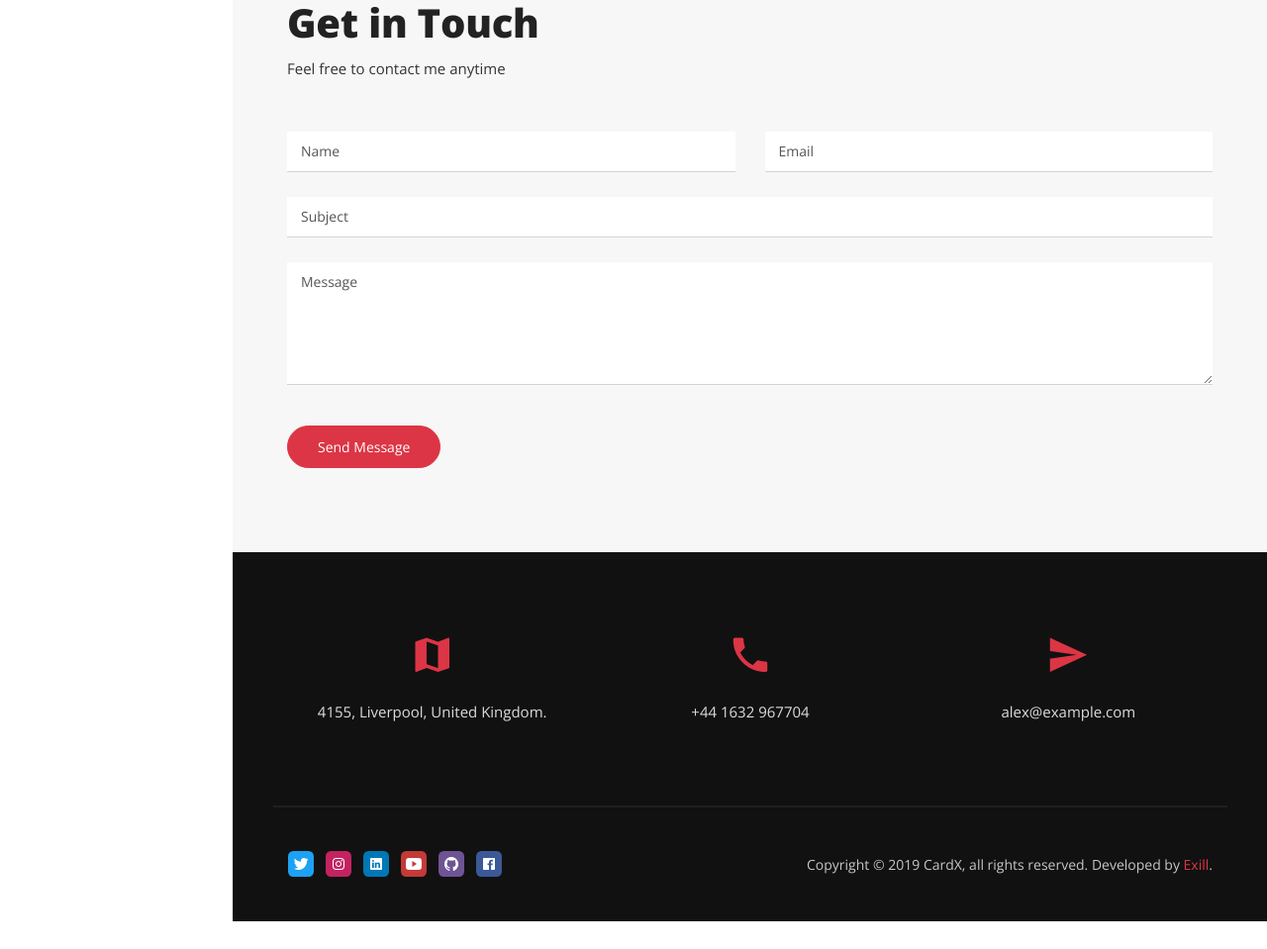
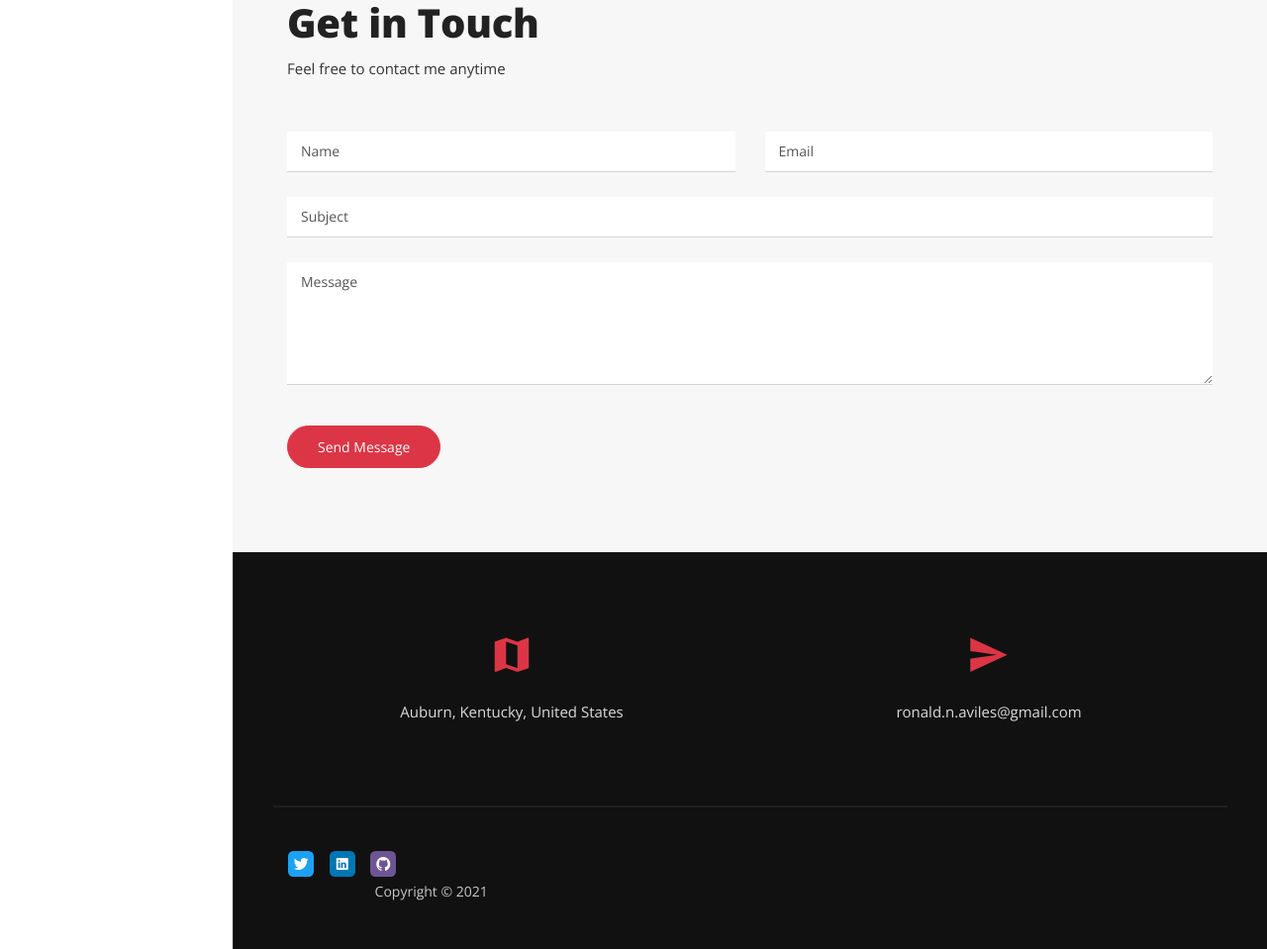
Before and after one commit to RonAviles/Portfolio, a plain HTML site: page index.html in a window 1280 px wide. Shown: the part 3601-4560 px from the top of the page at 99% size. Before the commit the page ends 4532 px from the top, so only its background shows below. Drawn offline with nearby package versions, Linux system fonts and the light colour scheme.

Commit message:
Finished wiring up the portfolio.

```diff
--- a/index.html
+++ b/index.html
@@ -535,33 +535,29 @@
       <footer class="footer-area single-section">
         <div class="container">
           <div class="row contact-info">
-            <div class="col-12 col-sm-4">
+            <div class="col-12 col-sm-6">
               <div class="single-info"><i class="info-icon icon ion-md-map"></i>
-                <p class="info-content"><a href="https://goo.gl/maps/2YAGiugG47VAS17g7" target="_blank">4155, Liverpool,
-                    United Kingdom.</a></p>
+                <p class="info-content"><a href="https://goo.gl/maps/2YAGiugG47VAS17g7" target="_blank">Auburn, Kentucky,
+                    United States</a></p>
               </div>
             </div>
-            <div class="col-12 col-sm-4">
-              <div class="single-info"><i class="info-icon icon ion-md-call"></i>
-                <p class="info-content"><a href="tel:+441632967704">+44 1632 967704</a></p>
-              </div>
-            </div>
-            <div class="col-12 col-sm-4">
+            <div class="col-12 col-sm-6">
               <div class="single-info"><i class="info-icon icon ion-md-send"></i>
-                <p class="info-content"><a href="mailto:alex@example.com">alex@example.com</a></p>
+                <p class="info-content"><a href="mailto:ronald.n.aviles@gmail.com">ronald.n.aviles@gmail.com</a></p>
               </div>
             </div>
           </div>
           <div class="row mini-footer">
-            <div class="social-medias col-12 col-lg-5"><a class="twitter" href="#0"><i
-                  class="icon ion-logo-twitter"></i></a><a class="instagram" href="#0"><i
-                  class="icon ion-logo-instagram"></i></a><a class="linkedin" href="#0"><i
-                  class="icon ion-logo-linkedin"></i></a><a class="youtube" href="#0"><i
-                  class="icon ion-logo-youtube"></i></a><a class="github" href="#0"><i
-                  class="icon ion-logo-github"></i></a><a class="facebook" href="#0"><i
-                  class="icon ion-logo-facebook"></i></a></div>
-            <p class="copyright-notice col-12 col-lg-7">Copyright © 2019 CardX, all rights reserved. Developed by <a
-                href="https://themeforest.net/user/exill" target="_blank">Exill</a>.</p>
+            <div class="social-medias col-12 col-lg-5"><a class="twitter" href="https://twitter.com/RonAviles_" target="_blank"><i
+                  class="icon ion-logo-twitter"></i></a>
+
+                  <a class="linkedin" href="https://www.linkedin.com/in/ron-aviles/" target="_blank"><i
+                  class="icon ion-logo-linkedin"></i></a>
+
+                  <a class="github" href="https://github.com/ronaviles" target="_blank"><i
+                  class="icon ion-logo-github"></i></a>
+
+            <p class="copyright-notice col-12 col-lg-7">Copyright © 2021</p>
           </div>
         </div>
       </footer>
```
